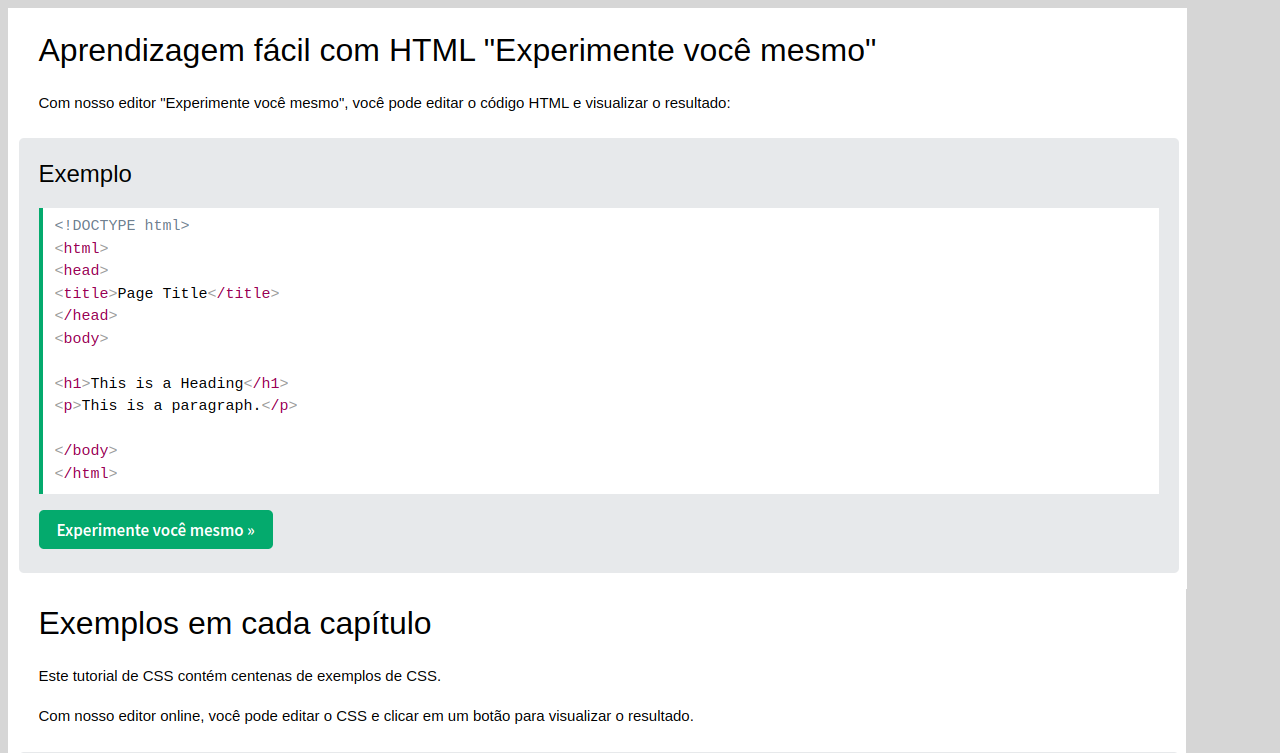
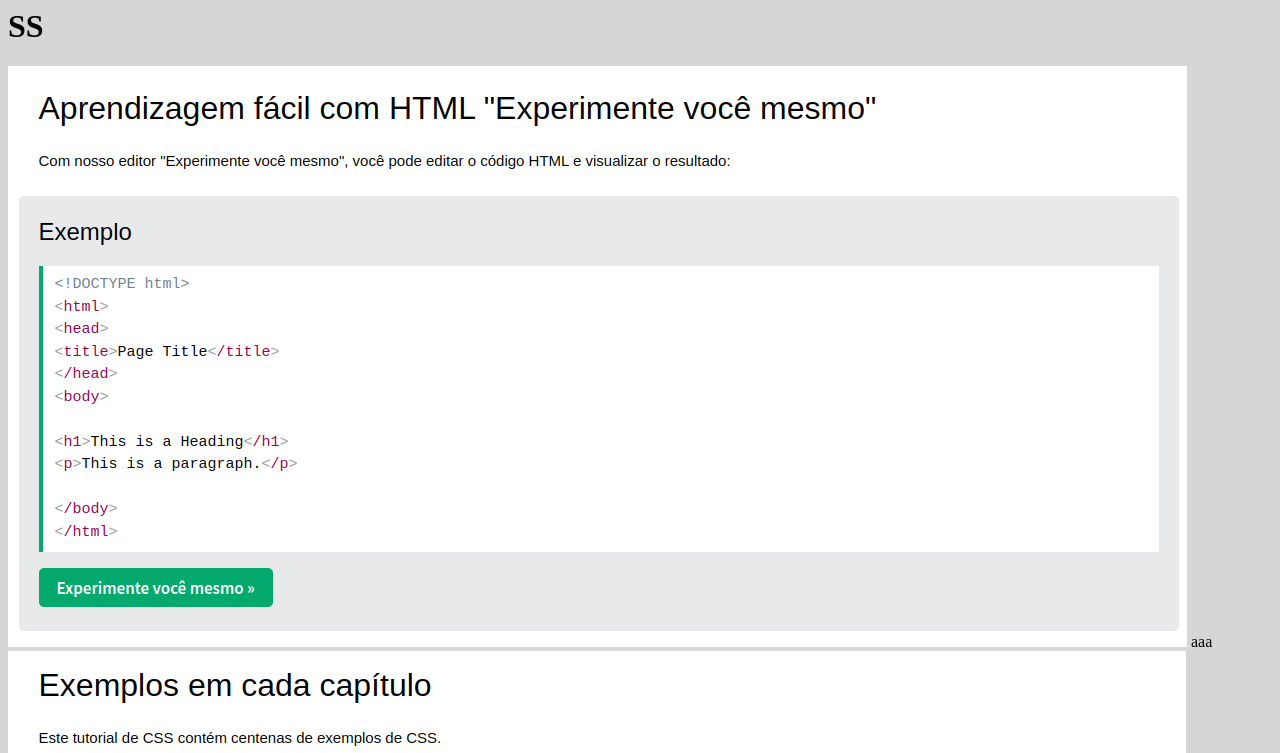
Before and after one commit to Sladehhh/tutoriais-W3Schools, a plain HTML site: page index.html in a window 1280 px wide. Shown: the top 753 px of the page. Drawn offline with Linux system fonts and the light colour scheme.

Commit message:
Update index.html

```diff
--- a/index.html
+++ b/index.html
@@ -7,7 +7,9 @@
     <link rel="stylesheet" href="styles.css">
 </head>
 <body>
+  <h1>SS</h1>
   <img src = "texto.png">
+  aaa
   <img src = "css.png">
 </body>
 </html>
```
